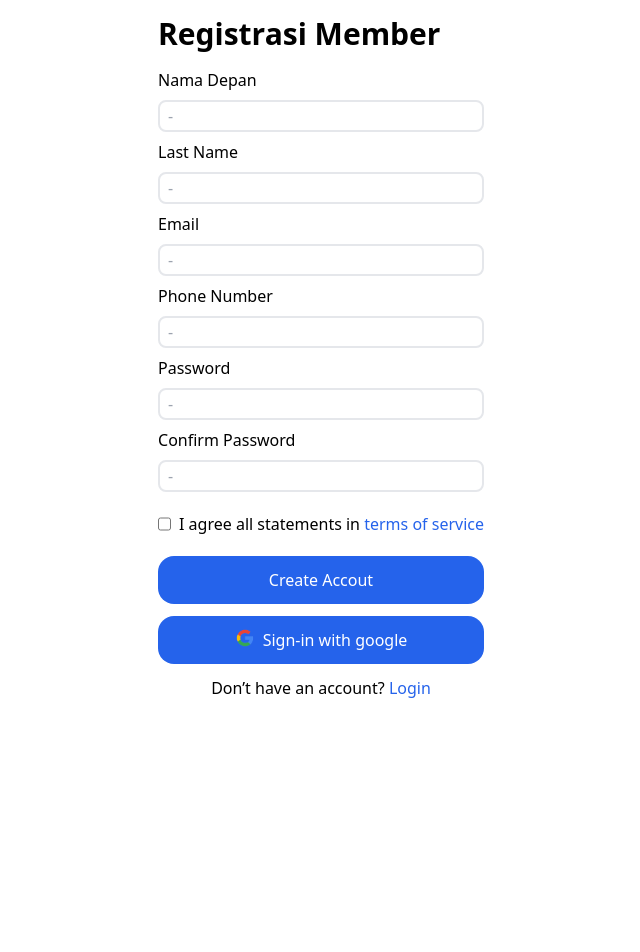
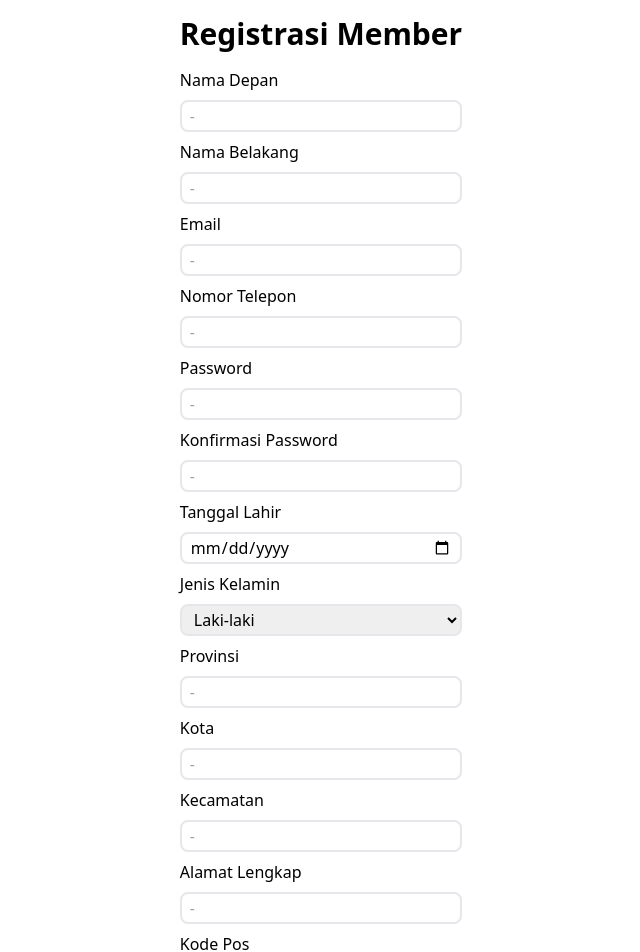
Before and after one commit to fitrinurazis/mizanstore-react, a React (Vite) app: page /register in a window 1280 px wide. Shown: the top 952 px of the page, without its empty margins (319-959 px from the left). Before the commit the page ends 800 px from the top, so only its background shows below. Built offline with nearby package versions, Linux system fonts and the light colour scheme.

Commit message:
feat/SignUp: implementation api register

```diff
--- a/src/pages/SignUp/SignUp.jsx
+++ b/src/pages/SignUp/SignUp.jsx
@@ -1,13 +1,82 @@
-import { Link } from "react-router-dom";
-import logoGoogle from "../../assets/img/google.png";
+import axios from "axios";
+import { useState } from "react";
+import { Link, useNavigate } from "react-router-dom";
 
-const SignUp = () => (
+const SignUp = () => {
+  const [firstName, setFirstName] = useState("");
+  const [lastName, setLastName] = useState("");
+  const [email, setEmail] = useState("");
+  const [password, setPassword] = useState("");
+  const [konfimasiPassword, setKonfirmasiPassword] = useState("");
+  const [nomorTelepon, setNomorTelepon] = useState("");
+  const [tanggalLahir, setTanggalLahir] = useState("");
+  const [jenisKelamin, setJenisKelamin] = useState("");
+  const [provinsi, setProvinsi] = useState("");
+  const [kota, setKota] = useState("");
+  const [kecamatan, setKecamatan] = useState("");
+  const [alamatLengkap, setAlamatLengkap] = useState("");
+  const [kodePos, setKodePos] = useState("");
+
+  const navigate = useNavigate();
+  const handleSubmit = async (e) => {
+    e.preventDefault();
+    if (
+      !firstName ||
+      !email ||
+      !password ||
+      !konfimasiPassword ||
+      !provinsi ||
+      !kota ||
+      !kecamatan ||
+      !alamatLengkap ||
+      !kodePos
+    ) {
+      alert("field is required");
+    }
+    if (konfimasiPassword !== password) {
+      alert("please check field confirm password!");
+    }
+    if (
+      firstName &&
+      email &&
+      password &&
+      konfimasiPassword &&
+      provinsi &&
+      kota &&
+      kecamatan &&
+      alamatLengkap &&
+      kodePos
+    ) {
+      const data = {
+        firstName,
+        lastName,
+        email,
+        password,
+        nomorTelepon,
+        tanggalLahir,
+        jenisKelamin,
+        provinsi,
+        kota,
+        kecamatan,
+        alamatLengkap,
+        kodePos,
+      };
+      try {
+        await axios.post("http://localhost:8080/users/register", data);
+        alert("berhasil login!");
+        navigate("/login");
+      } catch (error) {
+        alert(error.response.message);
+      }
+    }
+  };
+  return (
     <div className="flex justify-center items-center">
       <div className="flex flex-col justify-center px-3 max-w-md ">
         <div>
           <h1 className="text-3xl font-bold py-4">Registrasi Member</h1>
         </div>
-      <form>
+        <form onSubmit={handleSubmit}>
           <div className="flex flex-col gap-2">
             <label>Nama Depan</label>
             <input
@@ -15,13 +84,17 @@ const SignUp = () => (
               name="firstName"
               placeholder="-"
               className="border-2 rounded-lg px-2 h-8"
+              value={firstName}
+              onChange={(e) => setFirstName(e.target.value)}
             />
-          <label>Last Name</label>
+            <label>Nama Belakang</label>
             <input
               type="text"
               name="lastName"
               placeholder="-"
               className="border-2 rounded-lg px-2 h-8"
+              value={lastName}
+              onChange={(e) => setLastName(e.target.value)}
             />
           </div>
           <div className="flex flex-col gap-2 pt-2 ">
@@ -31,13 +104,17 @@ const SignUp = () => (
               name="email"
               placeholder="-"
               className="border-2 rounded-lg px-2 h-8"
+              value={email}
+              onChange={(e) => setEmail(e.target.value)}
             />
-          <label>Phone Number</label>
+            <label>Nomor Telepon</label>
             <input
               type="tel"
               name="phone"
               placeholder="-"
               className="border-2 rounded-lg px-2 h-8 "
+              value={nomorTelepon}
+              onChange={(e) => setNomorTelepon(e.target.value)}
             />
           </div>
           <div className="flex flex-col gap-2 pt-2">
@@ -47,17 +124,88 @@ const SignUp = () => (
               name="password"
               placeholder="-"
               className="border-2 rounded-lg px-2 h-8"
+              value={password}
+              onChange={(e) => setPassword(e.target.value)}
             />
-          <label>Confirm Password</label>
+            <label>Konfirmasi Password</label>
             <input
               type="password"
               name="confirmPassword"
               placeholder="-"
+              className={
+                konfimasiPassword !== password
+                  ? "border-2 border-red-700 rounded-lg px-2 h-8"
+                  : "border-2 rounded-lg px-2 h-8"
+              }
+              value={konfimasiPassword}
+              onChange={(e) => setKonfirmasiPassword(e.target.value)}
+            />
+            <label>Tanggal Lahir</label>
+            <input
+              type="date"
+              name="tanggal lahir"
+              placeholder="-"
               className="border-2 rounded-lg px-2 h-8"
+              value={tanggalLahir}
+              onChange={(e) => setTanggalLahir(e.target.value)}
+            />
+            <label htmlFor="kelamin">Jenis Kelamin</label>
+            <select
+              name="jeniskelamin"
+              id="kelamin"
+              className="border-2 rounded-lg px-2 h-8"
+              onChange={(e) => setJenisKelamin(e.target.value)}
+            >
+              <option value="Laki-laki">Laki-laki</option>
+              <option value="Perempuan">Perempuan</option>
+            </select>
+            <label>Provinsi</label>
+            <input
+              type="text"
+              name="provinsi"
+              placeholder="-"
+              className="border-2 rounded-lg px-2 h-8"
+              value={provinsi}
+              onChange={(e) => setProvinsi(e.target.value)}
+            />
+            <label>Kota</label>
+            <input
+              type="text"
+              name="kota"
+              placeholder="-"
+              className="border-2 rounded-lg px-2 h-8"
+              value={kota}
+              onChange={(e) => setKota(e.target.value)}
+            />
+            <label>Kecamatan</label>
+            <input
+              type="text"
+              name="kecamatan"
+              placeholder="-"
+              className="border-2 rounded-lg px-2 h-8"
+              value={kecamatan}
+              onChange={(e) => setKecamatan(e.target.value)}
+            />
+            <label>Alamat Lengkap</label>
+            <input
+              type="textarea"
+              name="alamatLengkap"
+              placeholder="-"
+              className="border-2 rounded-lg px-2 h-8"
+              value={alamatLengkap}
+              onChange={(e) => setAlamatLengkap(e.target.value)}
+            />
+            <label>Kode Pos</label>
+            <input
+              type="text"
+              name="kodepos"
+              placeholder="-"
+              className="border-2 rounded-lg px-2 h-8"
+              value={kodePos}
+              onChange={(e) => setKodePos(e.target.value)}
             />
           </div>
-      </form>
-      <div className="flex gap-2 py-5">
+          {/* <div className="flex gap-2 py-5">
             <input type="checkbox" name="checkbox" id="checkbox" required />{" "}
             <span>
               I agree all statements in{" "}
@@ -70,20 +218,38 @@ const SignUp = () => (
                 terms of service
               </a>
             </span>
-      </div>
+          </div> */}
           <div className=" flex flex-col gap-3">
-        <button className="py-3 text-md text-white duration-200 bg-blue-600 rounded-2xl hover:scale-105">
+            {!firstName &&
+            !email &&
+            !password &&
+            !konfimasiPassword &&
+            !provinsi &&
+            !kota &&
+            !kecamatan &&
+            !alamatLengkap &&
+            !kodePos ? (
+              <button
+                disabled
+                type="submit"
+                className="py-3 text-md text-white duration-200 bg-gray-400 rounded-2xl hover:cursor-not-allowed"
+              >
                 Create Accout
               </button>
+            ) : (
+              <button
+                type="submit"
+                className="py-3 text-md text-white duration-200 bg-blue-600 rounded-2xl hover:scale-105"
+              >
+                Create Accout
+              </button>
+            )}
+          </div>
+        </form>
 
-        <button className=" flex justify-center p-3 text-md text-white duration-200 bg-blue-600 rounded-2xl hover:scale-105 gap-2">
-          <img src={logoGoogle} className="h-5 " />
-          <p>Sign-in with google</p>
-        </button>
-      </div>
         <div className="py-3 text-center ">
           <p>
-          Don’t have an account?{" "}
+            Sudah Punya Akun?{" "}
             <Link to="/login">
               {" "}
               <button className="text-blue-600">Login</button>{" "}
@@ -93,5 +259,6 @@ const SignUp = () => (
       </div>
     </div>
   );
+};
 
 export default SignUp;
```
Lines whose indentation alone changed are shown as unchanged.
